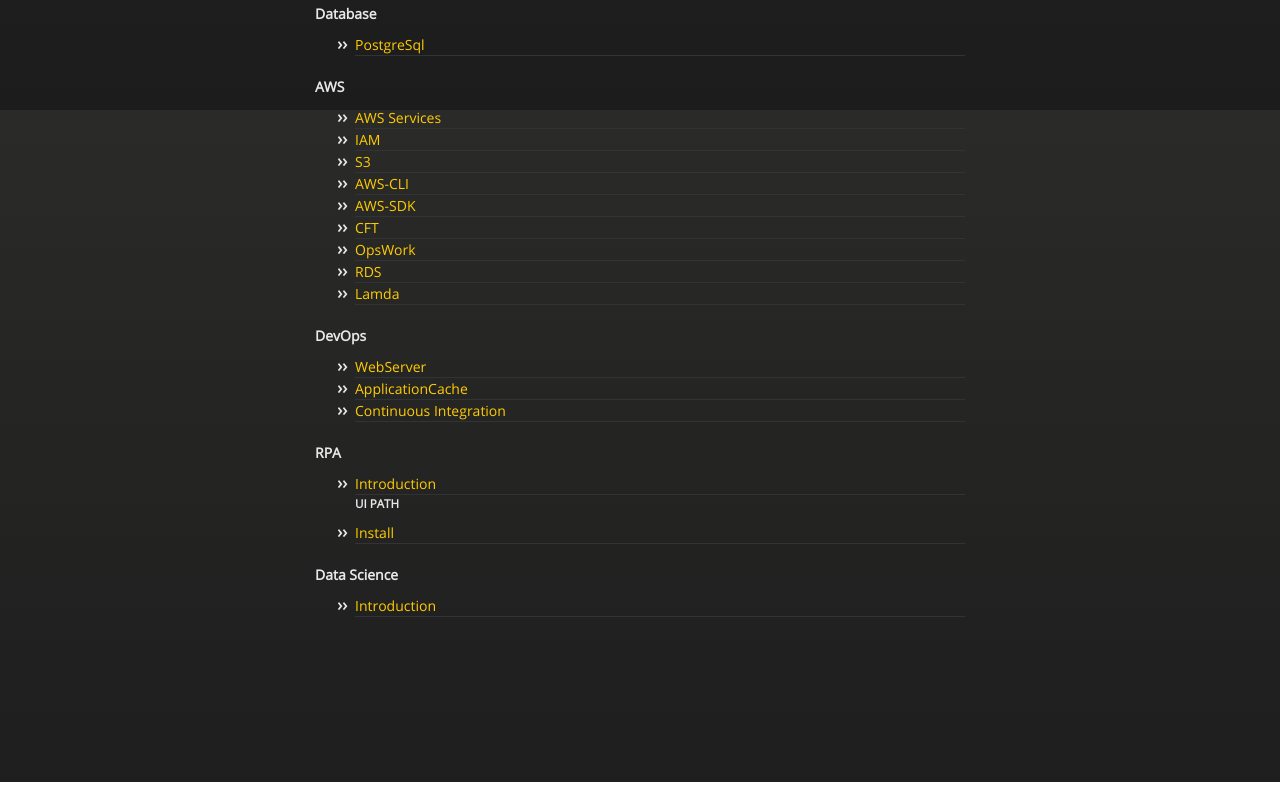
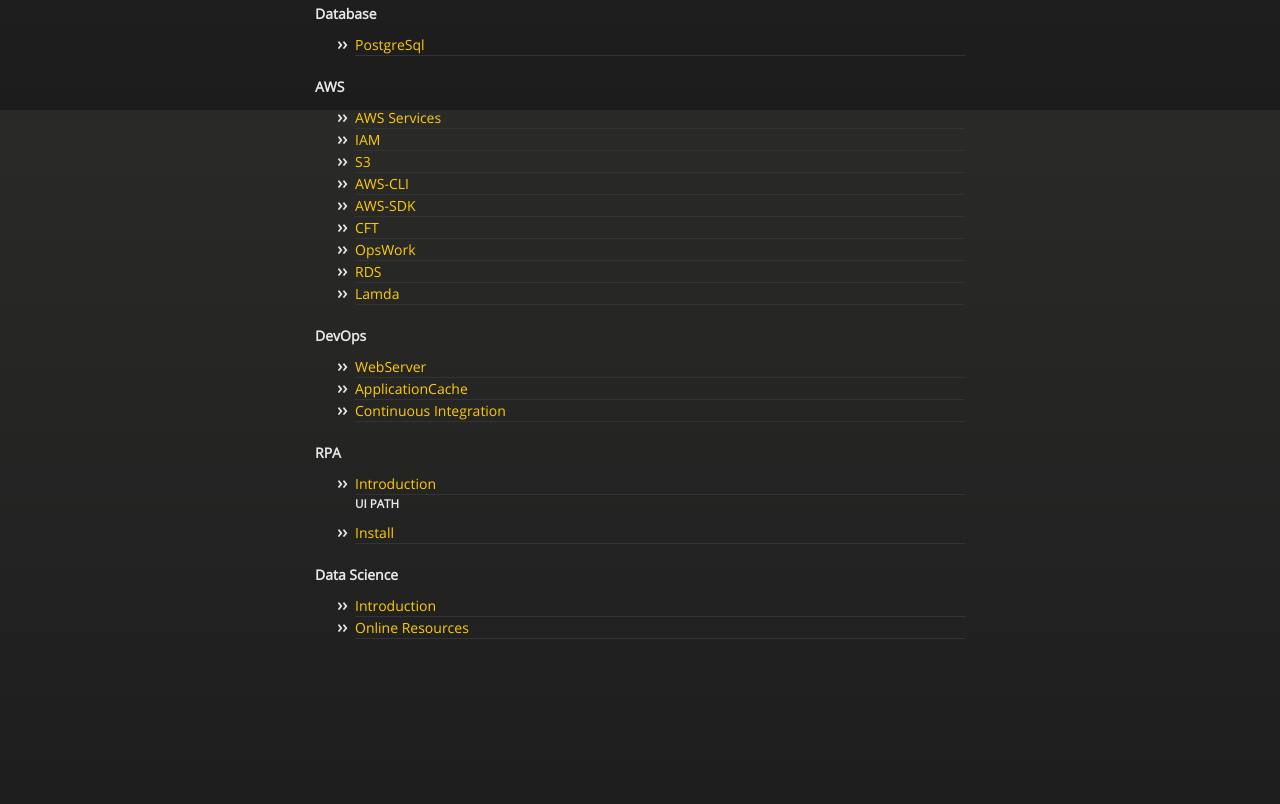
Before and after one commit to sivaram143/my_lms, a plain HTML site: page index.html in a window 1280 px wide. Shown: the part 690-1494 px from the top of the page. Before the commit the page ends 1472 px from the top, so only its background shows below. Drawn offline with nearby package versions, Linux system fonts and the light colour scheme.

Commit message:
updated index with DS references

```diff
--- a/index.html
+++ b/index.html
@@ -139,6 +139,9 @@
                 <li>
                   <a href="https://sivaram143.github.io/my_lms/DataScience/Introduction.pdf">Introduction</a>
                 </li>
+                <li>
+                  <a href="https://sivaram143.github.io/my_lms/DataScience/online-resouces.pdf">Online Resources</a>
+                </li>
           </ul>
         </p>
       </section>
```
